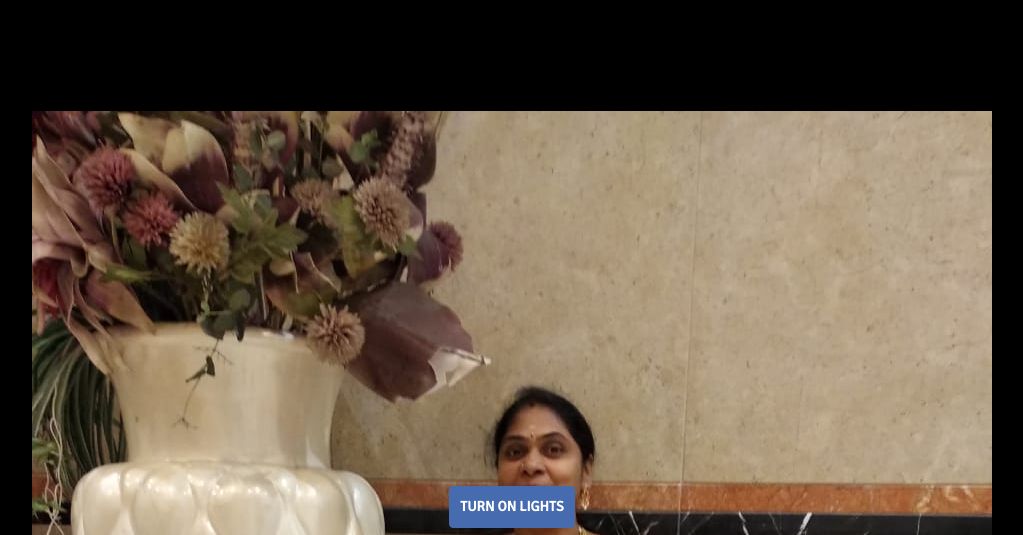
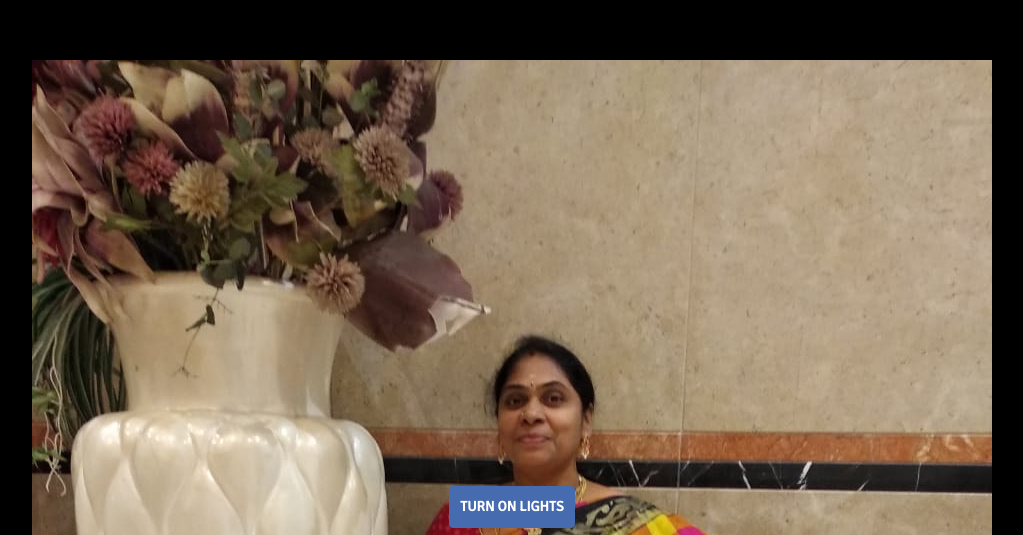
Before and after one commit to gowthamviswas/kavya, a website: page index.html in a window 1280 px wide. Shown: the part 265-800 px from the top of the page, without its empty margins (128-1151 px from the left). Drawn offline with nearby package versions, Linux system fonts and the light colour scheme.

Commit message:
Update index.html

```diff
--- a/index.html
+++ b/index.html
@@ -10,7 +10,7 @@
 	<meta name="description" content="Happy Birthday">
 	<meta name="robots" content="index, follow" />
 	<link rel="author" href="https://plus.google.com/u/1/+AyushSharma1/" />
-    <meta name="keywords" content="Birthday, Happy,Yamini">
+    <meta name="keywords" content="Birthday, Happy,MUMMY">
     <!-- Strat of Facebook Meta -->
     <meta property="og:type" content="E-Greeting" />
     <meta property="og:image" content="favicon.ico" />
@@ -82,6 +82,7 @@
 		<div class="row">
 			<div class="col-md-12 text-center">
 				<img src="banner.png" class="bannar">
+				<img src="vinay.jpg">
 			</div>
 		</div>
 		<!-- <div class="row message">
@@ -101,10 +102,10 @@
 				  <div class="bizcocho"></div>
 				</div>
 			</div>
-		<div class="row">
-			<div class="col-md-12 text-center">
-				<img src="vinay.jpg">
-			</div>
+
+
+
+
 		</div>
 		</div>
 		<div class="row message">
```
